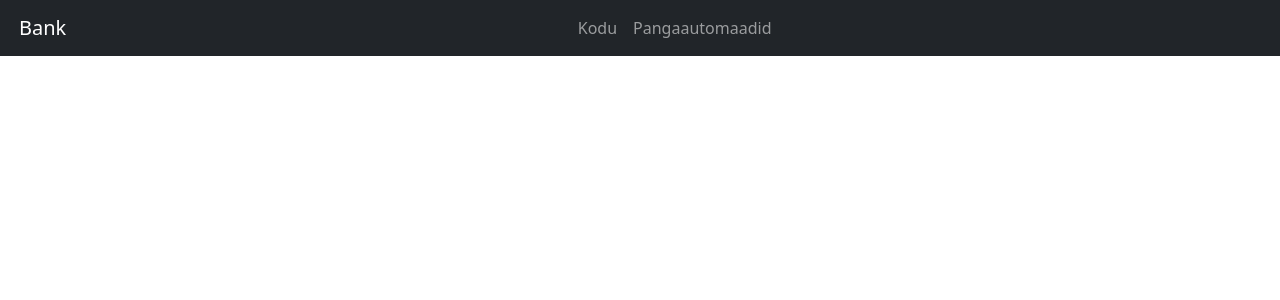
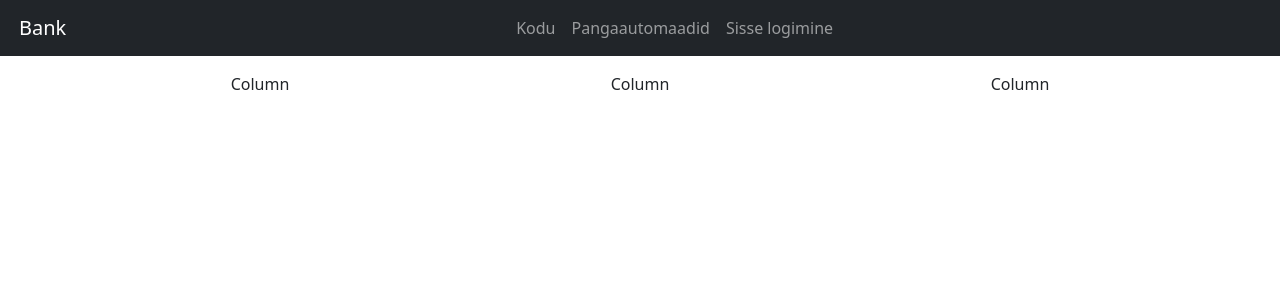
Before and after one commit to bcs-hub/bank41, a Vue app in the folder frontend/: page /login in a window 1280 px wide. Shown: the top 300 px of the page. Built offline with nearby package versions, Linux system fonts and the light colour scheme.

Commit message:
FEB-7 WIP-1

```diff
--- a/frontend/src/App.vue
+++ b/frontend/src/App.vue
@@ -13,6 +13,7 @@
       <div class="navbar-nav">
         <RouterLink class="nav-link" to="/">Kodu</RouterLink>
         <RouterLink class="nav-link" to="/atms">Pangaautomaadid</RouterLink>
+        <RouterLink class="nav-link" to="/login">Sisse logimine</RouterLink>
       </div>
     </div>
   </nav>
--- a/frontend/src/router/index.js
+++ b/frontend/src/router/index.js
@@ -2,6 +2,7 @@ import { createRouter, createWebHistory } from 'vue-router'
 import HomeView from '@/views/HomeView.vue'
 import ErrorView from '@/views/ErrorView.vue'
 import AtmsView from '@/views/AtmsView.vue'
+import LoginView from '@/views/LoginView.vue'
 
 const router = createRouter({
   history: createWebHistory(import.meta.env.BASE_URL),
@@ -22,6 +23,11 @@ const router = createRouter({
       name: 'atmsRoute',
       component: AtmsView,
     },
+    {
+      path: '/login',
+      name: 'loginRoute',
+      component: LoginView,
+    },
   ],
 })
 
--- /dev/null
+++ b/frontend/src/views/LoginView.vue
@@ -0,0 +1,15 @@
+<script>
+export default {
+  name: 'LoginView',
+}
+</script>
+
+<template>
+  <div class="container text-center">
+    <div class="row">
+      <div class="col">Column</div>
+      <div class="col">Column</div>
+      <div class="col">Column</div>
+    </div>
+  </div>
+</template>
```
